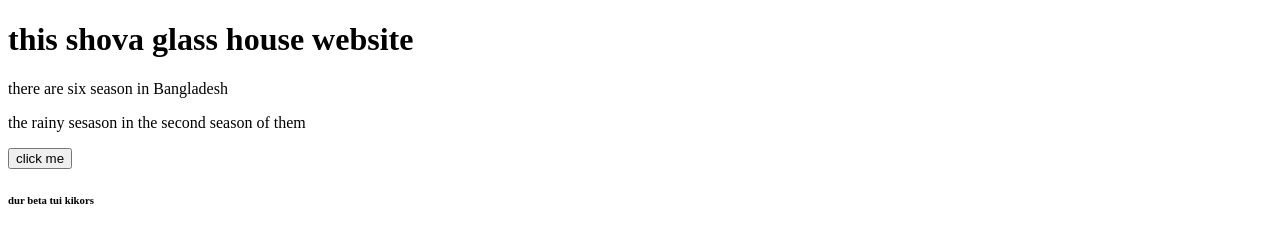
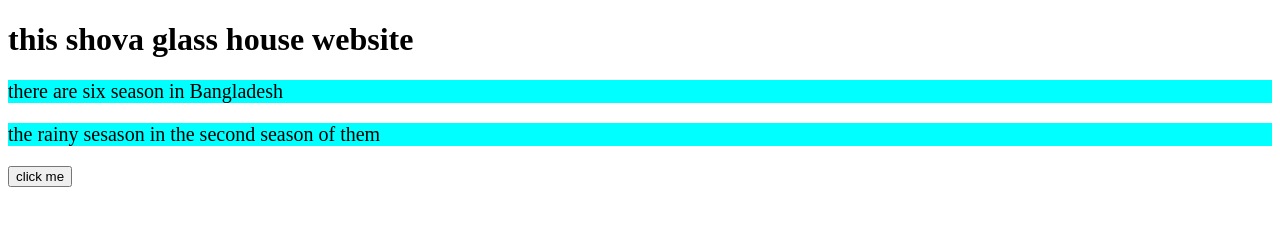
Before and after one commit to shovagla/shovaglasshouse, a plain HTML site: page index.html in a window 1280 px wide. Drawn offline with Linux system fonts and the light colour scheme.

Commit message:
add style

```diff
--- a/index.html
+++ b/index.html
@@ -5,12 +5,21 @@
     <meta http-equiv="X-UA-Compatible" content="IE=edge">
     <meta name="viewport" content="width=device-width, initial-scale=1.0">
     <title>Document</title>
+    <style>
+        p{
+            background-color:cyan;
+            font-size:  20px;
+
+        }
+        button:hover{
+            color:red;
+        }
+    </style>
 </head>
 <body>
     <h1> this shova glass house website</h1>
     <p> there are six season in Bangladesh</p>
     <p> the rainy sesason in the second season of them</p>
     <button> click me </button>
-    <h6> dur beta tui kikors</h6>
 </body>
 </html>
```
